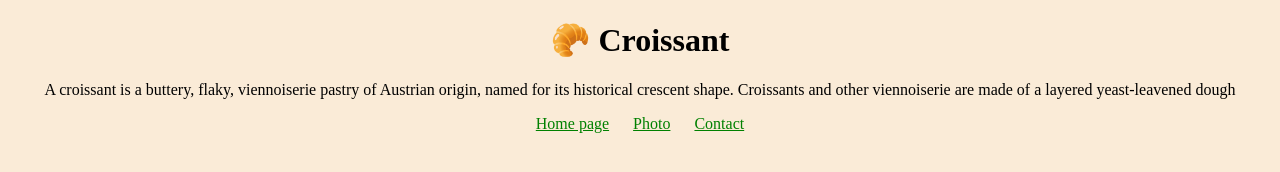
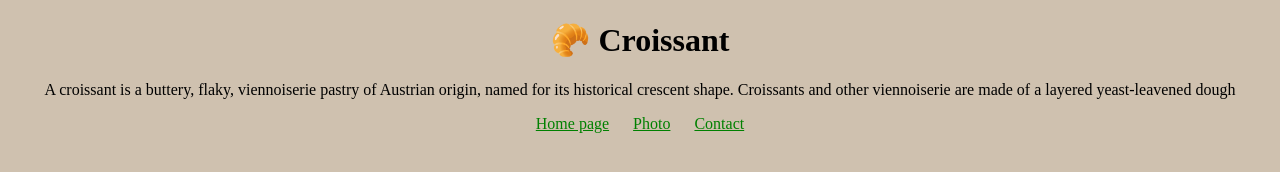
Before and after one commit to 33ZoyaTaranets/Croissant, a plain HTML site: page index.html in a window 1280 px wide. Drawn offline with Linux system fonts and the light colour scheme.

Commit message:
Changed the background

```diff
--- a/styles/app.css
+++ b/styles/app.css
@@ -2,7 +2,7 @@ body {
     text-align: center;
 
     margin: 10px;
-    background-color: antiquewhite;
+    background-color: rgb(207, 193, 175);
 }
 footer a {
     margin: 0 10px;
```
